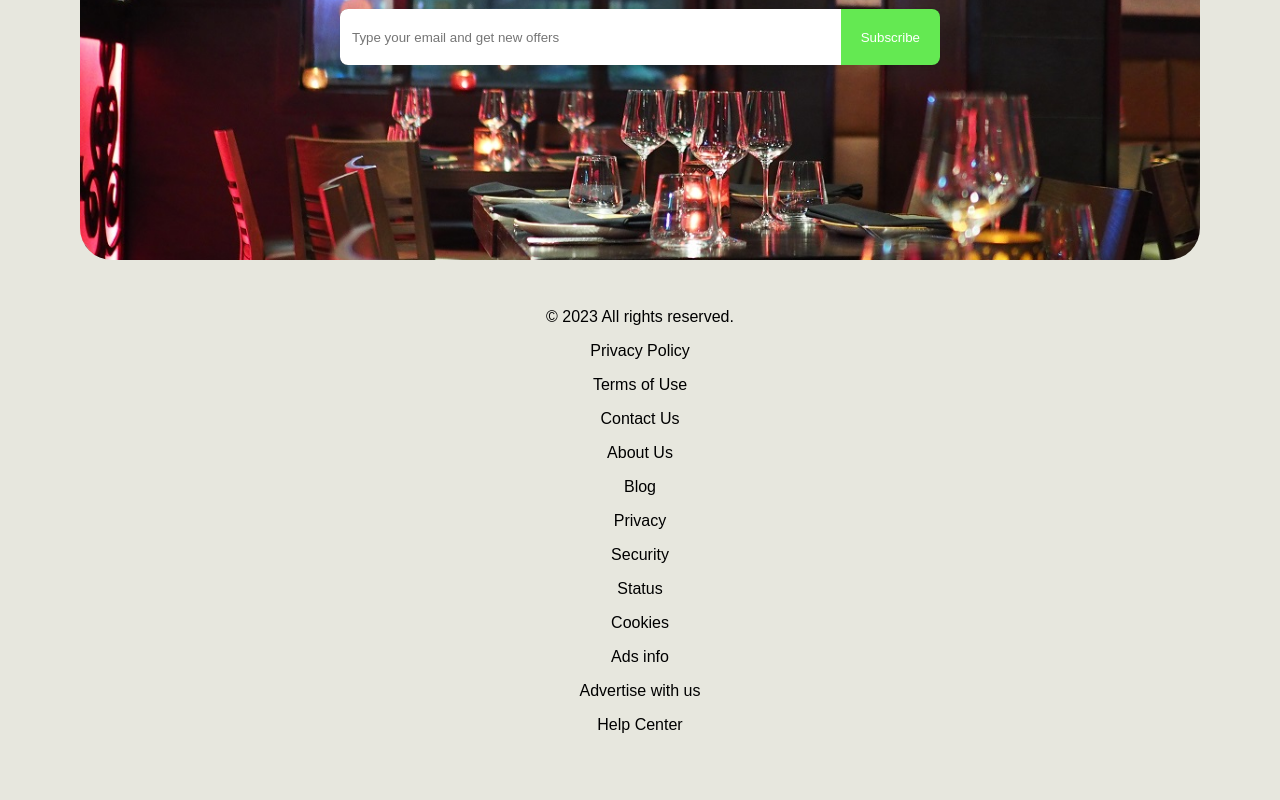
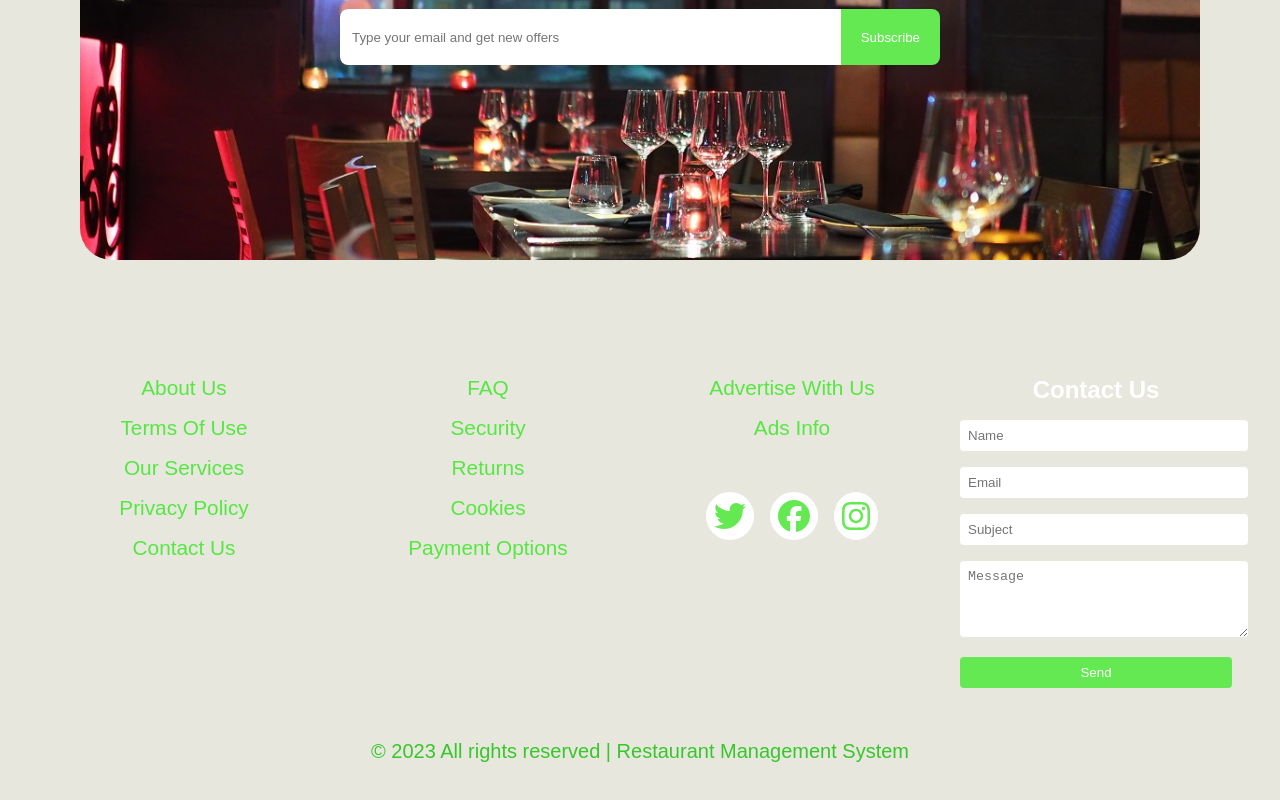
Before and after one commit to rayan25nov/restaurant-client, a React (Vite) app: page / in a window 1280 px wide. Shown: the part 3143-3943 px from the top of the page. Built offline with nearby package versions, Linux system fonts and the light colour scheme.

Commit message:
Added footer

```diff
--- a/src/connect/Connect.module.css
+++ b/src/connect/Connect.module.css
@@ -1,6 +1,6 @@
 /* Responsive CSS for Connect Component */
 .connectContainer {
-  padding: 4rem 0;
+  padding-top: 4rem;
 }
 
 .connectSection {
@@ -56,13 +56,13 @@
     height: 20rem;
     border-radius: 0;
   }
-  .subscribeForm{
+  .subscribeForm {
     height: 2rem;
   }
-  .emailInput{
+  .emailInput {
     height: 1.5rem;
   }
-  .subscribeButton{
+  .subscribeButton {
     height: 3rem;
   }
 }
--- a/src/connect/Footer.jsx
+++ b/src/connect/Footer.jsx
@@ -1,23 +1,107 @@
-import React from 'react'
+import React from "react";
+import Styles from "./Footer.module.css"; // Import your CSS module
+import { FontAwesomeIcon } from "@fortawesome/react-fontawesome";
+import {
+  faTwitter,
+  faFacebook,
+  faInstagram,
+} from "@fortawesome/free-brands-svg-icons";
 
 const Footer = () => {
   return (
-    <div className="footer">
-      <p>© 2023 All rights reserved.</p>
-      <p>Privacy Policy</p>
-      <p>Terms of Use</p>
-      <p>Contact Us</p>
-      <p>About Us</p>
-      <p>Blog</p>
-      <p>Privacy</p>
-      <p>Security</p>
-      <p>Status</p>
-      <p>Cookies</p>
-      <p>Ads info</p>
-      <p>Advertise with us</p>
-      <p>Help Center</p>
-    </div>
+    <footer className={Styles.footer}>
+      <div className={Styles.footerLinks}>
+        <ul>
+          <li>
+            <a href="#">About us</a>
+          </li>
+          <li>
+            <a href="#">Terms of Use</a>
+          </li>
+          <li>
+            <a href="#">Our services</a>
+          </li>
+          <li>
+            <a href="#">Privacy policy</a>
+          </li>
+          <li>
+            <a href="#">Contact Us</a>
+          </li>
+        </ul>
+      </div>
+      <div className={Styles.footerLinks}>
+        <ul>
+          <li>
+            <a href="#">FAQ</a>
+          </li>
+          <li>
+            <a href="#">Security</a>
+          </li>
+          <li>
+            <a href="#">returns</a>
+          </li>
+          <li>
+            <a href="#">Cookies</a>
+          </li>
+          <li>
+            <a href="#">Payment options</a>
+          </li>
+        </ul>
+      </div>
+      <div className={Styles.footerLinks}>
+        <ul>
+          <li>
+            <a href="#">Advertise with Us</a>
+          </li>
+          <li>
+            <a href="#">Ads Info</a>
+          </li>
+        </ul>
+        <div className={Styles.SocialLinks}>
+          <div className={Styles.social_icons}>
+            <div className={Styles.icon}>
+              <FontAwesomeIcon icon={faTwitter} size="2x" />
+            </div>
+            <div className={Styles.icon}>
+              <FontAwesomeIcon icon={faFacebook} size="2x" />
+            </div>
+            <div className={Styles.icon}>
+              <FontAwesomeIcon icon={faInstagram} size="2x" />
+            </div>
+          </div>
+        </div>
+      </div>
+      <section className={Styles.contactSection}>
+        <h2>Contact Us</h2>
+        <form className={Styles.contactForm}>
+          <div className={Styles.formGroup}>
+            <input type="text" name="name" placeholder="Name" />
+          </div>
+          <div className={Styles.formGroup}>
+            <input type="email" name="email" placeholder="Email" />
+          </div>
+          <div className={Styles.formGroup}>
+            <input type="text" name="subject" placeholder="Subject" />
+          </div>
+          <div className={Styles.formGroup}>
+            <textarea
+              name="message"
+              rows="4"
+              placeholder="Message"
+              required
+            ></textarea>
+          </div>
+          <button type="submit" className={Styles.submitButton}>
+            Send
+          </button>
+        </form>
+      </section>
+
+      <p className={Styles.copyRight}>
+        © 2023 All rights reserved | Restaurant Management System
+      </p>
+    </footer>
   );
-}
+};
 
-export default Footer
+export default Footer;
--- /dev/null
+++ b/src/connect/Footer.module.css
@@ -0,0 +1,113 @@
+/* Footer Section */
+.footer {
+  display: flex;
+  flex-wrap: wrap;
+  justify-content: space-between;
+  padding: 2rem;
+}
+
+/* Footer Links */
+.footerLinks {
+  flex: 1;
+  padding: 1rem;
+}
+
+.footerLinks ul {
+  list-style: none;
+  padding: 0;
+}
+
+.footerLinks ul li {
+  margin: 0.5rem 0;
+}
+
+.footerLinks ul li a {
+  color: #56e742;
+  text-transform: capitalize;
+  text-decoration: none;
+  font-size: 1.3rem;
+  line-height: 2rem;
+  transition: all 0.3s ease;
+}
+
+.footerLinks ul li a:hover {
+  color: #37c72a; /* Change color on hover */
+  padding-left: 1rem;
+}
+
+/* Contact Section */
+.contactSection {
+  flex: 1;
+  padding: 1rem;
+  color: white;
+}
+
+.contactSection h2 {
+  margin-bottom: 1rem;
+}
+
+.contactForm {
+  display: grid;
+  gap: 1rem;
+}
+
+.contactForm label {
+  font-weight: bold;
+}
+
+.contactForm input,
+.contactForm textarea {
+  width: 100%;
+  padding: 0.5rem;
+  border: none;
+  border-radius: 0.25rem;
+}
+
+.contactForm textarea {
+  resize: vertical;
+}
+
+.submitButton {
+  padding: 0.5rem 1rem;
+}
+
+.submitButton:hover {
+  background-color: #37c72a;
+}
+
+/* Copyright Text */
+.copyRight {
+  flex-basis: 100%;
+  text-align: center;
+  padding: 1rem;
+  color: #37c72a;
+  font-size: 1.25rem;
+}
+
+/* Social Links */
+.SocialLinks {
+  flex-basis: 100%;
+  text-align: center;
+  padding: 1rem;
+  color: #64e952;
+}
+
+/* Social Icons */
+.social_icons {
+  display: flex;
+  justify-content: center;
+  gap: 1rem;
+  padding: 1rem;
+}
+
+.icon {
+  background-color: #fff;
+  border-radius: 50%;
+  padding: 0.5rem;
+  transition: background-color 0.3s ease;
+}
+
+.icon:hover {
+  background-color: #37c72a;
+  color: #ffffff;
+}
```
